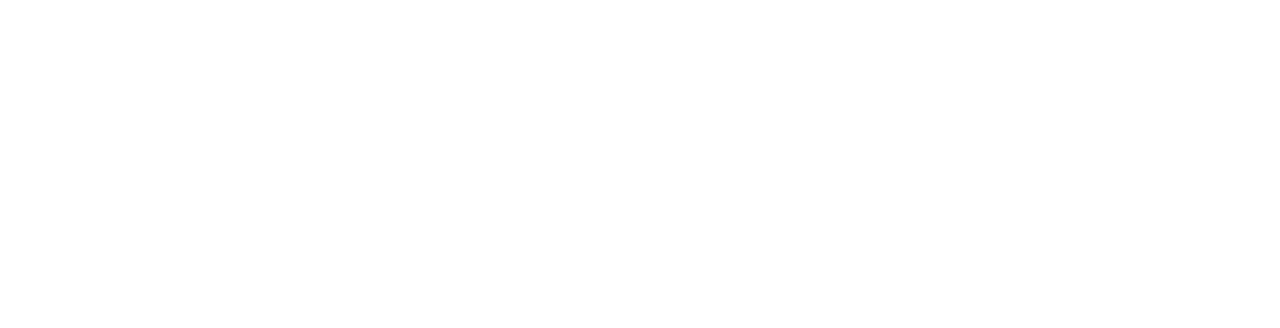
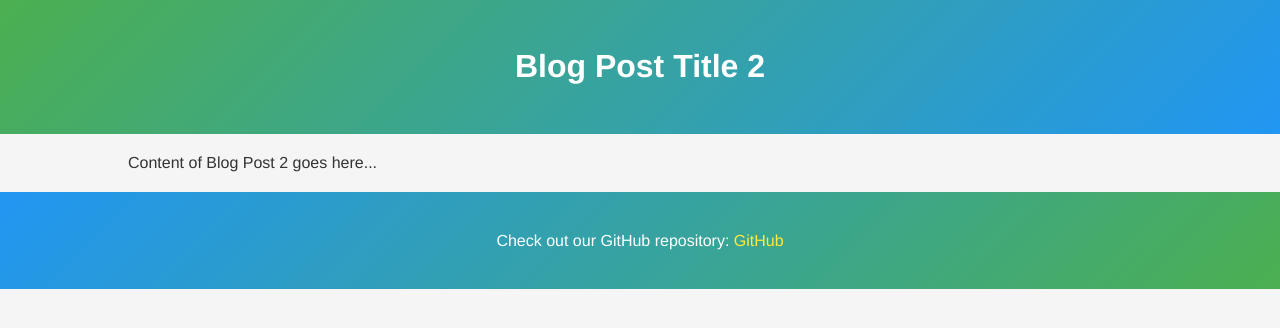
Before and after one commit to armelleduston/BST236_website, a plain HTML site: page post2.html in a window 1280 px wide. Drawn offline with Linux system fonts and the light colour scheme.

Commit message:
Fixed post 2 and 3, edited title

```diff
--- a/post2.html
+++ b/post2.html
@@ -0,0 +1,26 @@
+<!DOCTYPE html>
+<html lang="en">
+<head>
+    <meta charset="UTF-8">
+    <meta name="viewport" content="width=device-width, initial-scale=1.0">
+    <title>Blog Post Title 1</title>
+    <link rel="stylesheet" href="css/styles.css">
+</head>
+<body>
+    <header>
+        <div class="container">
+            <h1>Blog Post Title 2</h1>
+        </div>
+    </header>
+    <main>
+        <div class="container">
+            <p>Content of Blog Post 2 goes here...</p>
+        </div>
+    </main>
+    <footer>
+        <div class="container">
+            <p>Check out our GitHub repository: <a href="https://github.com/armelleduston/">GitHub</a></p>
+        </div>
+    </footer>
+</body>
+</html>
```
Also changed, not shown: index.html (+3 -3 lines), post1.html (+1 -1 lines), post3.html (+26 -0 lines).
